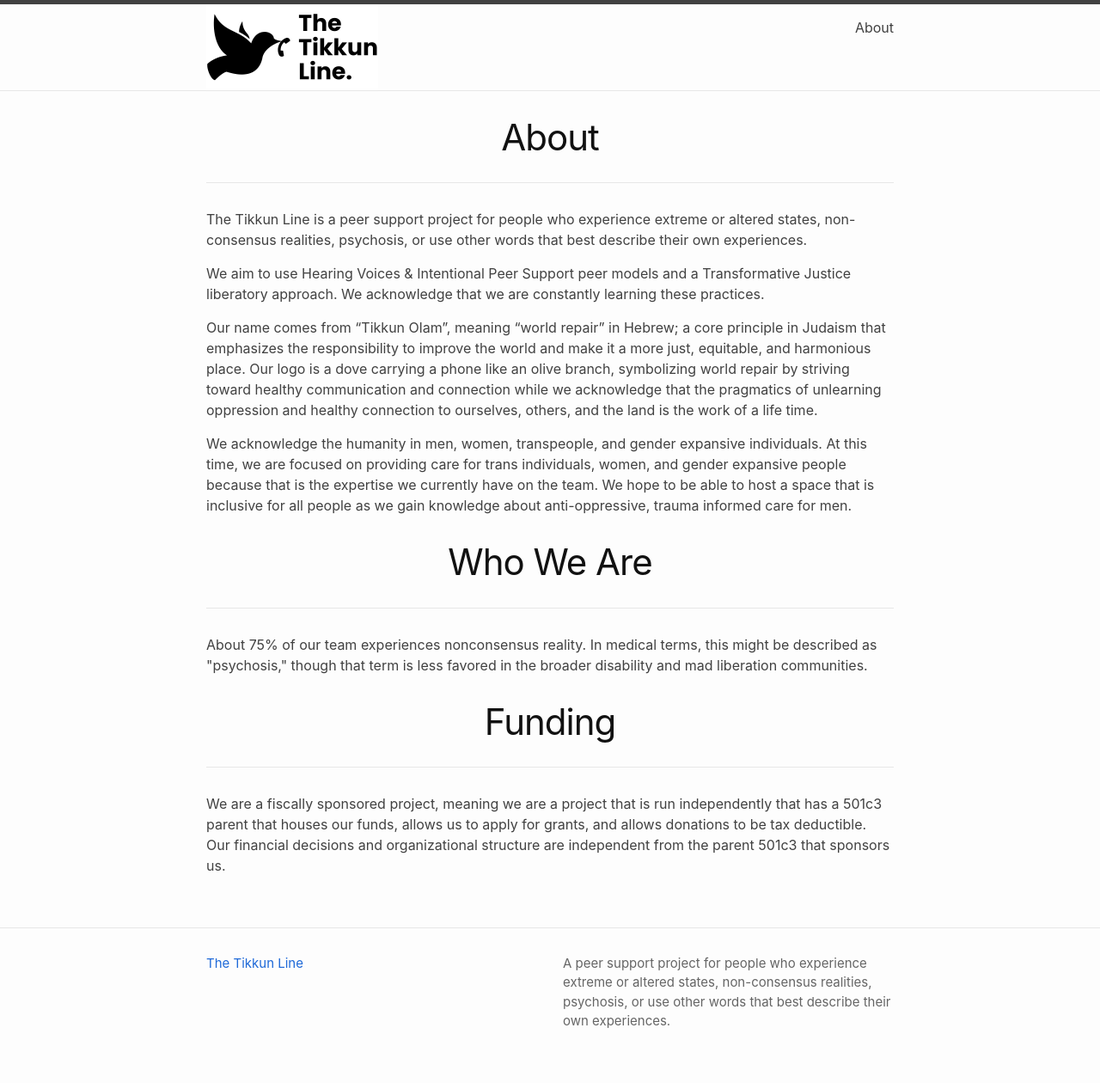
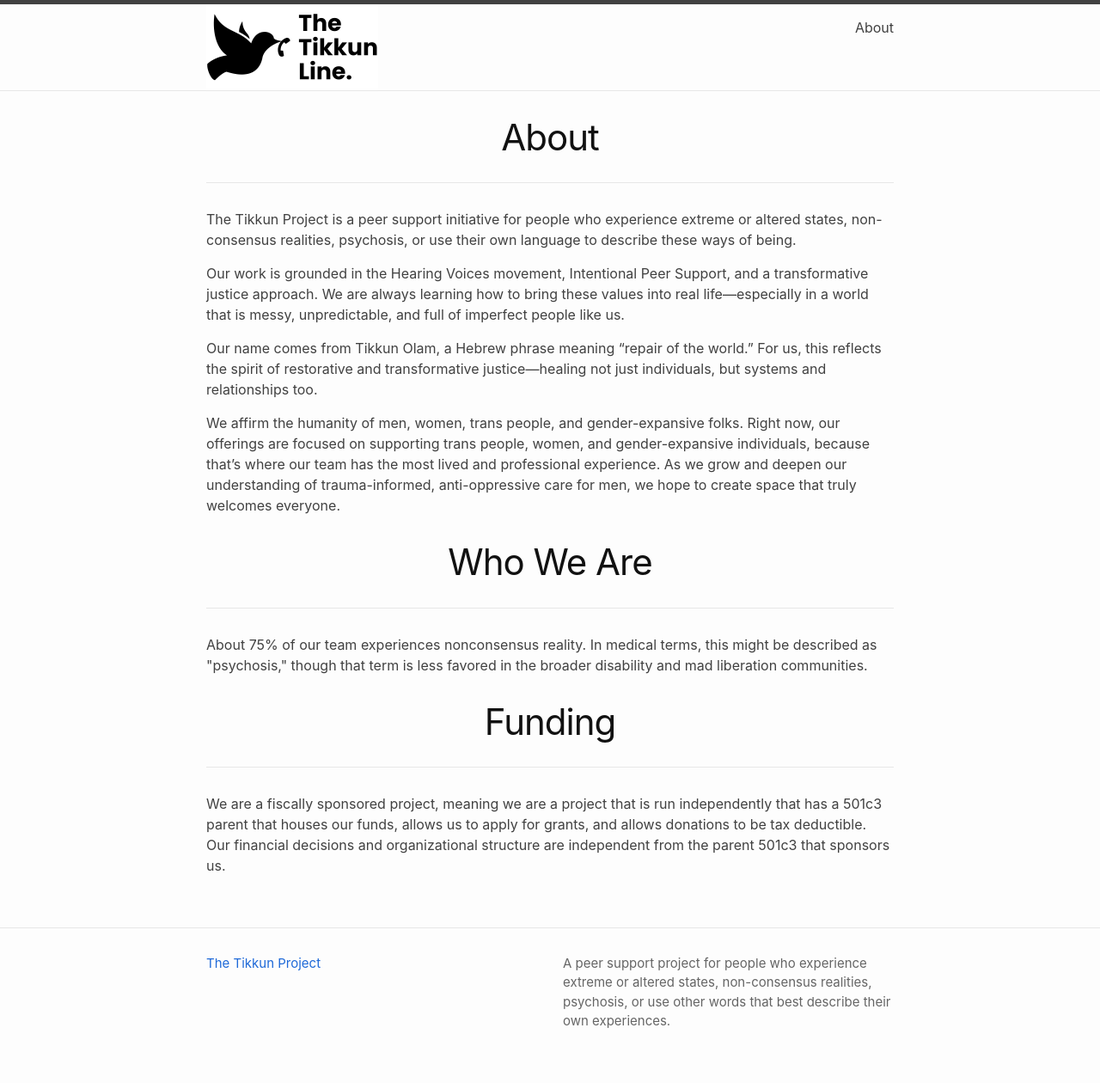
Before and after one commit to The-Tikkun-Line/the-tikkun-line.github.io, a Jekyll site: the page built from about.markdown, in a window 1280 px wide. Shown: the whole page at 86% size. Built offline with Jekyll 4.4.1, drawn with Linux system fonts in a browser that asks for light colours.

Commit message:
Fix wording on about

```diff
--- a/_config.yml
+++ b/_config.yml
@@ -18,7 +18,7 @@
 # You can create any custom variable you would like, and they will be accessible
 # in the templates via {{ site.myvariable }}.
 
-title: The Tikkun Line
+title: The Tikkun Project
 email: thetikkunline@proton.me
 description: >- # this means to ignore newlines until "baseurl:"
   A peer support project for people who experience extreme or altered states, non-consensus realities, psychosis, or use other words that best describe their own experiences.
--- a/about.markdown
+++ b/about.markdown
@@ -4,13 +4,13 @@ title: About
 permalink: /about/
 ---
 
-The Tikkun Line is a peer support project for people who experience extreme or altered states, non-consensus realities, psychosis, or use other words that best describe their own experiences.
+The Tikkun Project is a peer support initiative for people who experience extreme or altered states, non-consensus realities, psychosis, or use their own language to describe these ways of being.
 
-We aim to use Hearing Voices & Intentional Peer Support peer models and a Transformative Justice liberatory approach. We acknowledge that we are constantly learning these practices.
+Our work is grounded in the Hearing Voices movement, Intentional Peer Support, and a transformative justice approach. We are always learning how to bring these values into real life—especially in a world that is messy, unpredictable, and full of imperfect people like us.
 
-Our name comes from "Tikkun Olam", meaning "world repair" in Hebrew; a core principle in Judaism that emphasizes the responsibility to improve the world and make it a more just, equitable, and harmonious place. Our logo is a dove carrying a phone like an olive branch, symbolizing world repair by striving toward healthy communication and connection while we acknowledge that the pragmatics of unlearning oppression and healthy connection to ourselves, others, and the land is the work of a life time.
+Our name comes from Tikkun Olam, a Hebrew phrase meaning “repair of the world.” For us, this reflects the spirit of restorative and transformative justice—healing not just individuals, but systems and relationships too.
 
-We acknowledge the humanity in men, women, transpeople, and gender expansive individuals. At this time, we are focused on providing care for trans individuals, women, and gender expansive people because that is the expertise we currently have on the team. We hope to be able to host a space that is inclusive for all people as we gain knowledge about anti-oppressive, trauma informed care for men.
+We affirm the humanity of men, women, trans people, and gender-expansive folks. Right now, our offerings are focused on supporting trans people, women, and gender-expansive individuals, because that’s where our team has the most lived and professional experience. As we grow and deepen our understanding of trauma-informed, anti-oppressive care for men, we hope to create space that truly welcomes everyone.
 
 <div class="post-header">
 	<h1 class="post-title">Who We Are</h1>
```
